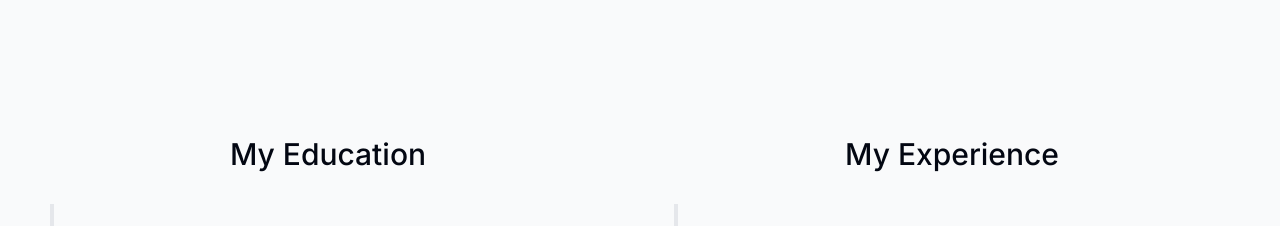
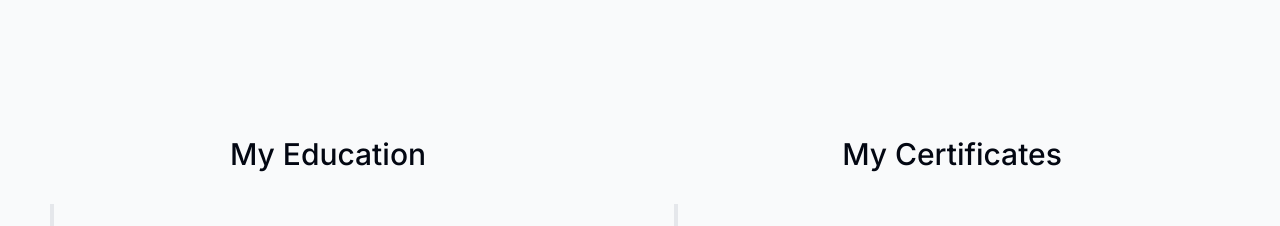
Before and after one commit to AtulPatidar1709/portfolioinNextTs, a Next.js app: page / in a window 1280 px wide. Shown: the part 2380-2606 px from the top of the page. Built offline with nearby package versions, Linux system fonts and the light colour scheme.

Commit message:
Update Certificates
update Certificates

```diff
--- a/components/experience.tsx
+++ b/components/experience.tsx
@@ -61,7 +61,7 @@ export default function Experience() {
           </VerticalTimeline>
         </div>
         <div>
-          <SectionHeading>My experience</SectionHeading>
+          <SectionHeading>My Certificates</SectionHeading>
           <VerticalTimeline layout = {'1-column-left'} lineColor="">
             {CertificatesData.map((item, index) => (
               <React.Fragment key={index}>
```
